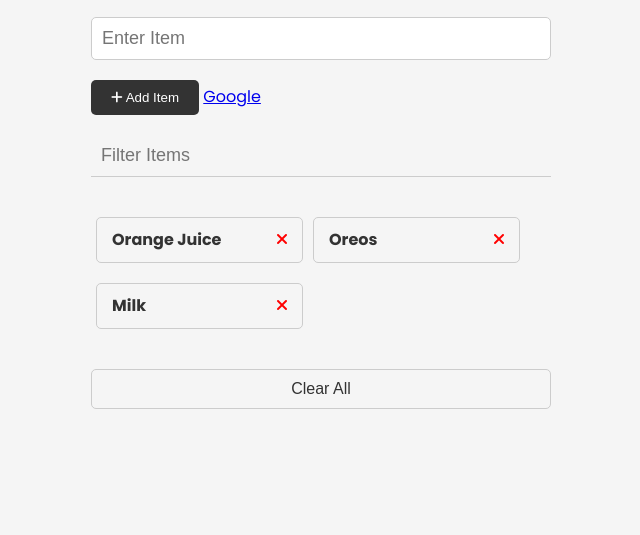
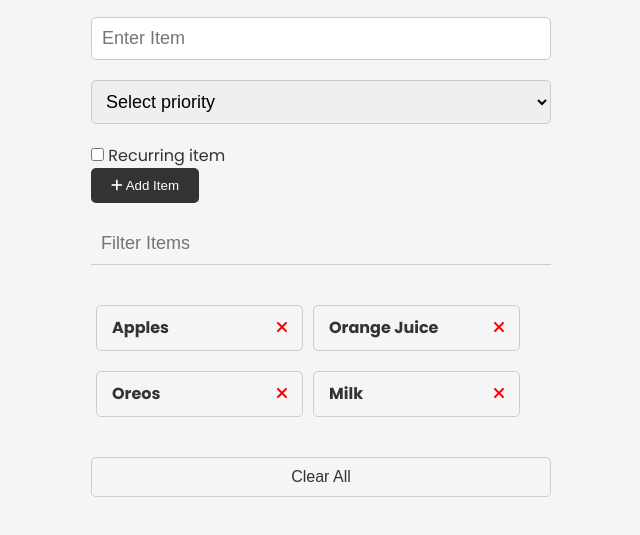
Before and after one commit to Bayelaye313/30daysjs, a plain HTML site: page udemy_js_challenge/DOM_manip/challenge1/index.html in a window 1280 px wide. Shown: the part 117-652 px from the top of the page, without its empty margins (319-959 px from the left). Drawn offline with Linux system fonts and the light colour scheme.

Commit message:
form event

```diff
--- a/udemy_js_challenge/DOM_manip/challenge1/index.html
+++ b/udemy_js_challenge/DOM_manip/challenge1/index.html
@@ -28,14 +28,23 @@
             class="form-input"
             id="item-input"
             name="item"
-            placeholder="Enter Item"
-          />
+            placeholder="Enter Item"/>
         </div>
+        <!-- select input -->
+        <select name="priority" id="priority-input" class="form-input">
+          <option value="0">Select priority</option>
+          <option value="1">1</option>
+          <option value="2">2</option>
+          <option value="3">3</option>
+        </select>
+        <!-- checkbox input -->
+        <input type="checkbox" id="checkbox" />
+        Recurring item
+
         <div class="form-control">
           <button type="submit" class="btn">
             <i class="fa-solid fa-plus"></i> Add Item
           </button>
-          <a href="google.com">Google</a>
         </div>
 
       </form>
```
Also changed, not shown: udemy_js_challenge/DOM_manip/challenge1/script.js (+38 -1 lines).
